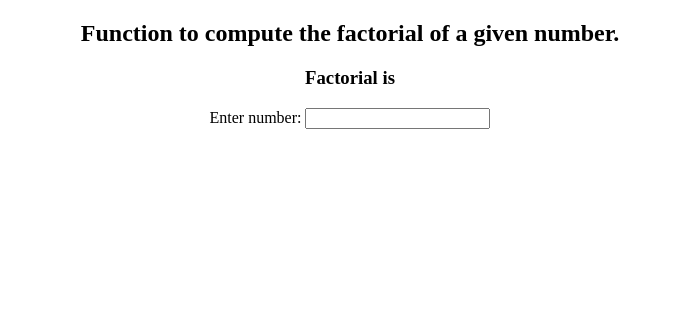
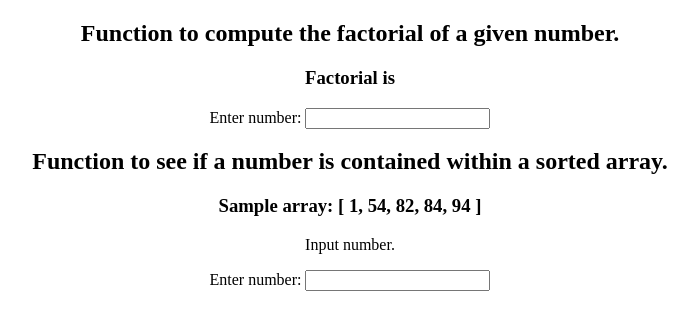
Before and after one commit to bryanaritcheta/hireplicity, a React (Create React App) app in the folder technicalpartone/: page / in a window 1280 px wide. Shown: the top 330 px of the page, without its empty margins (290-988 px from the left). Built offline with nearby package versions, Linux system fonts and the light colour scheme.

Commit message:
Create IsContained

```diff
--- a/technicalpartone/src/App.js
+++ b/technicalpartone/src/App.js
@@ -1,10 +1,12 @@
 import './App.css';
 import ComputeFactorial from './components/ComputeFactorial'
+import IsContained from './components/IsContained';
 
 function App() {
   return (
     <div className="App">
       <ComputeFactorial />
+      <IsContained />
     </div>
   );
 }
--- /dev/null
+++ b/technicalpartone/src/components/IsContained.js
@@ -0,0 +1,47 @@
+import React, { useState } from 'react'
+
+const sampleArray = [
+    Math.floor((Math.random() * 100) + 1),
+    Math.floor((Math.random() * 100) + 1),
+    Math.floor((Math.random() * 100) + 1),
+    Math.floor((Math.random() * 100) + 1),
+    Math.floor((Math.random() * 100) + 1)
+].sort()
+
+function IsContained() {
+    const [number, setNumber] = useState("Input")
+    const [contained, numberContained] = useState("number.")
+
+    const isContained = (contained) => {
+        contained = parseInt(contained)
+        sampleArray.includes(contained) ? contained = "is in the array." : contained = "is not in the array."
+        numberContained(contained)
+    }
+
+    return (
+        <div id="section-is-contained">
+            <h2>Function to see if a number is contained within a sorted array.</h2>
+            <div>
+                <h3>Sample array: [
+                    {sampleArray.map((n) => (
+                        <span className="sampleArrayItem" key={n}>{n}</span>
+                    ))}
+                    ]
+                </h3>
+            </div>
+            <p>{number} {contained}</p>
+            <form>
+                <label>Enter number: </label>
+                <input
+                    type="number"
+                    onChange={(e) => {
+                        setNumber(e.target.value);
+                        isContained(e.target.value);
+                    }}
+                />
+            </form>
+        </div>
+    )
+}
+
+export default IsContained
--- a/technicalpartone/src/index.css
+++ b/technicalpartone/src/index.css
@@ -0,0 +1,8 @@
+.sampleArrayItem:not(:last-child):after {
+    content: ", ";
+}
+
+.sampleArrayItem:first-child:before,
+.sampleArrayItem:last-child:after {
+    content: " ";
+}
```
